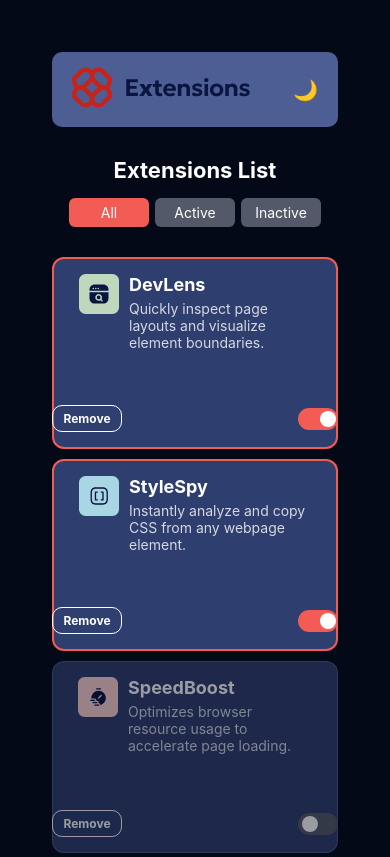
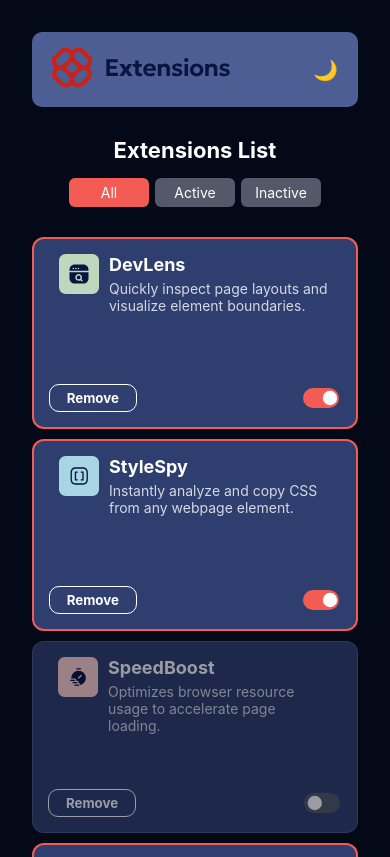
Before and after one commit to Nwaforce/Browser-extension-manager-UI, a React (Create React App) app: page / in a window 390 px wide. Shown: the top 857 px of the page. Built offline with nearby package versions, Linux system fonts and the light colour scheme.

Commit message:
done with media querry

```diff
--- a/src/styles.css
+++ b/src/styles.css
@@ -211,6 +211,9 @@ input:checked + .slider:before {
     align-items: center;
     gap: 10px;
   }
+  .container{
+    padding: 0;
+  }
 
   .ListContainer h1 {
     text-align: center;
@@ -244,16 +247,21 @@ input:checked + .slider:before {
     border: 1px solid rgba(255, 255, 255, 0.15); /* Softer border */
   }
 
-  /* 🔹 Card Actions */
   .card-actions {
-    display: flex;
-    justify-content: space-between;
-    /* width: 100%; */
+    flex-direction: row;  /* Stack items vertically */
+    align-items: center;
+    gap: 8px;  /* Reduce spacing */
+    width: 100%;
   }
 
   .remove-btn {
-    font-size: 12px;
-    padding: 5px 10px;
+    width: 30%;  /* Make button full width */
+    text-align: center;
+    padding: 5px 0;
+  }
+
+  .switch {
+    transform: scale(0.9); /* Slightly reduce switch size */
   }
 }
 
```
